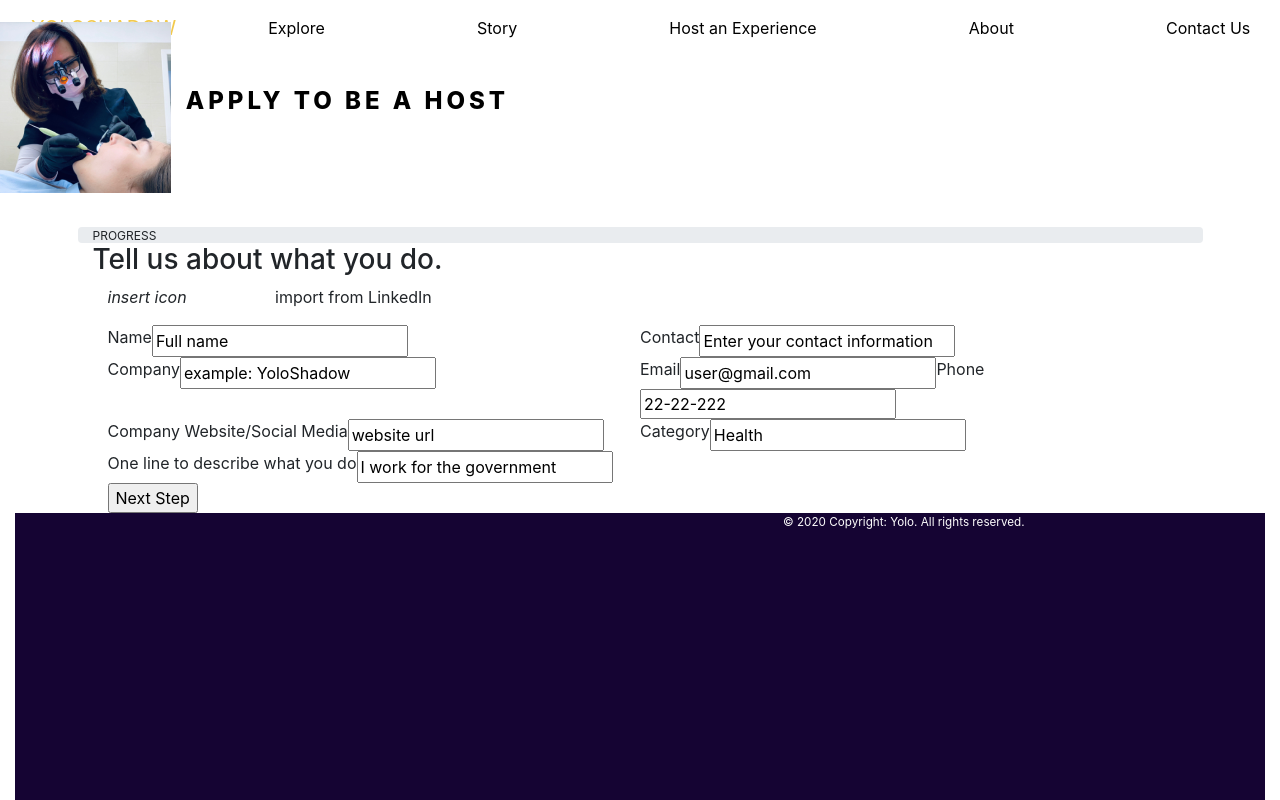
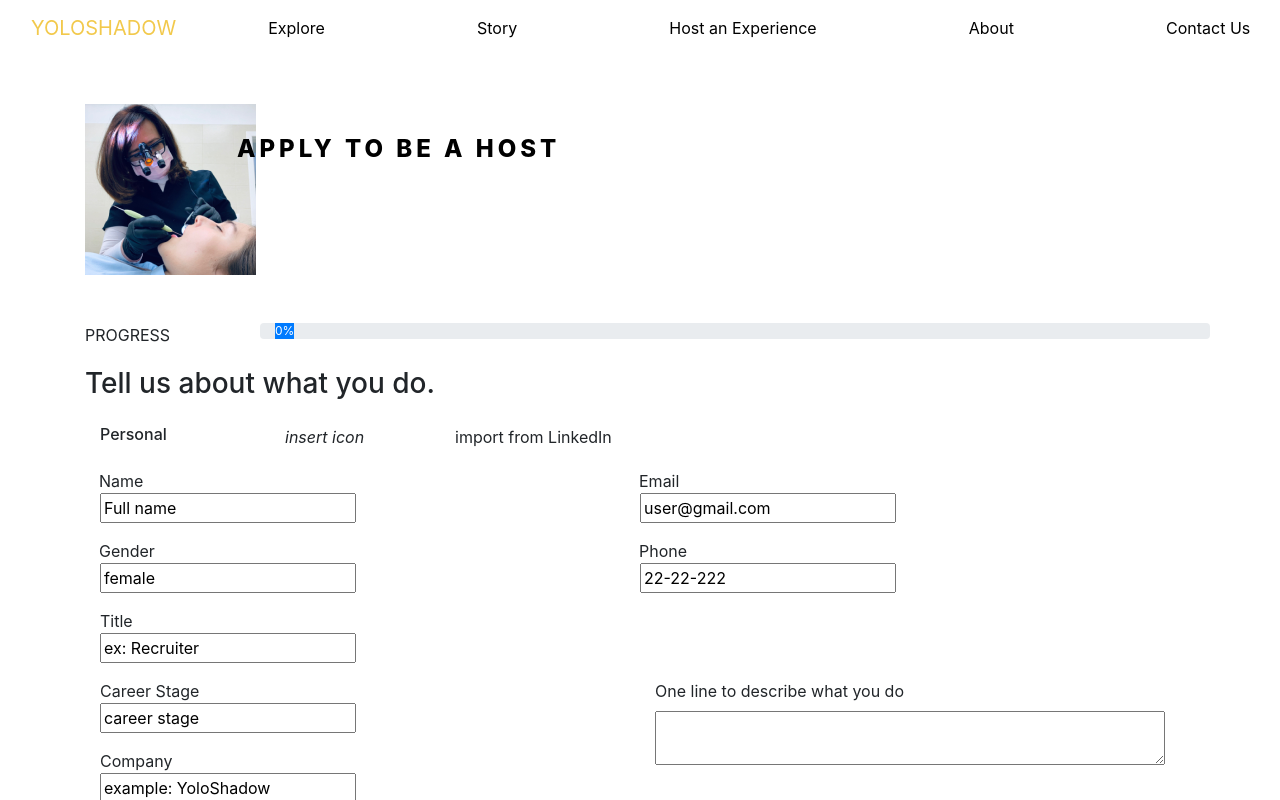
Before and after one commit to yoloventure/frontend, a React (Create React App) app: page /hostregister in a window 1280 px wide. Shown: the top 800 px of the page. Built offline with nearby package versions, Linux system fonts and the light colour scheme; no server answers.

Commit message:
regForm page 1 edit and style

```diff
--- a/src/about/About.js
+++ b/src/about/About.js
@@ -1,7 +1,7 @@
 import React, { Component } from "react";
 import hostbackground from "../photos/hostbackground.jpg";
 import "./about.css";
-import Navbar from "../commons/Navbar";
+import Navbar from "../components/Navbar";
 import FooterPage from "../commons/footer";
 import Bottom from "../components/bottom";
 import faces from "../photos/Faces.png";
@@ -18,7 +18,7 @@ class About extends React.Component {
     return (
       <div className="container-fluid app">
         <div className="nav">
-          <Navbar />
+          <Navbar textColor={"black"} />
         </div>
 
         <div className="experience-fig-1 row align-items-center">
--- a/src/components/regFormComponents/Page1.js
+++ b/src/components/regFormComponents/Page1.js
@@ -6,6 +6,9 @@ class Page1 extends React.Component {
     this.state = {
       userName: "Full name",
       contact: "Enter your contact information",
+      gender: "female",
+      title: "ex: Recruiter",
+      stage: "career stage",
       company: "example: YoloShadow",
       email: "user@gmail.com",
       phone: "22-22-222",
@@ -41,10 +44,13 @@ class Page1 extends React.Component {
       <div>
         <form onSubmit={this.handleSubmit}>
           <div className="container-fluid">
-            <div className="row">
+            <div className="row mt-1 mb-3">
               <h3>Tell us about what you do.</h3>
             </div>
-            <div className="row">
+            <div className="row mb-1">
+              <div className="col-sm-2">
+                <h6>Personal</h6>
+              </div>
               <div className="col-sm-2">
                 <i className="">insert icon</i>
               </div>
@@ -52,10 +58,17 @@ class Page1 extends React.Component {
               <p>import from LinkedIn</p>
             </div>
             <div className="container-fluid">
-              <div className="row">
+              <div className="row mb-n2">
+                <div className="col ml-n3 ">
+                  <label>Name</label>
+                </div>
+                <div className="col ml-n3">
+                  <label>Email</label>
+                </div>
+              </div>
+              <div className="row ">
                 <div className="col-sm-6">
                   <div className="row">
-                    <label>Name</label>
                     <input
                       type="text"
                       name="userName"
@@ -66,24 +79,30 @@ class Page1 extends React.Component {
                 </div>
                 <div className="col-sm-6">
                   <div className="row">
-                    <label>Contact</label>
                     <input
-                      name="contact"
-                      value={this.state.contact}
-                      type="text"
+                      name="email"
+                      value={this.state.email}
                       onChange={this.handleInputChange}
+                      type="email"
                     />
                   </div>
+                </div>
+              </div>
+              <div className="row mt-3 mb-n2">
+                <div className="col-sm-6 ml-n3">
+                  <label>Gender</label>
+                </div>
+                <div className="col-sm-6">
+                  <label>Phone</label>
                 </div>
               </div>
 
               <div className="row">
                 <div className="col-sm-6">
                   <div className="row">
-                    <label>Company</label>
                     <input
-                      name="company"
-                      value={this.state.company}
+                      name="gender"
+                      value={this.state.gender}
                       type="text"
                       onChange={this.handleInputChange}
                     />
@@ -91,14 +110,6 @@ class Page1 extends React.Component {
                 </div>
                 <div className="col-sm-6">
                   <div className="row">
-                    <label>Email</label>
-                    <input
-                      name="email"
-                      value={this.state.email}
-                      onChange={this.handleInputChange}
-                      type="email"
-                    />
-                    <label>Phone</label>
                     <input
                       name="phone"
                       value={this.state.phone}
@@ -108,48 +119,75 @@ class Page1 extends React.Component {
                   </div>
                 </div>
               </div>
-
+              <div className="row mt-3 mb-n2">
+                <label htmlFor="title">Title</label>
+              </div>
               <div className="row">
-                <div className="col-sm-6">
+                <input
+                  type="text"
+                  name="title"
+                  value={this.state.title}
+                  type="text"
+                  onChange={this.handleInputChange}
+                />
+              </div>
+              <div className="row mt-3 mb-n2">
+                <div className="col">
+                  <div className="row mb-n2">
+                    <label htmlFor="">Career Stage</label>
+                  </div>
                   <div className="row">
-                    <label>Company Website/Social Media</label>
                     <input
+                      type="text"
+                      name="stage"
+                      value={this.state.stage}
+                      type="text"
+                      onChange={this.handleInputChange}
+                    />
+                  </div>
+                  <div className="row mt-3 mb-n3">
+                    <label htmlFor="">
+                      <label htmlFor="">Company</label>
+                    </label>
+                  </div>
+                  <div className="row">
+                    <input
+                      type="text"
+                      name="company"
+                      value={this.state.company}
+                      type="text"
+                      onChange={this.handleInputChange}
+                    />
+                  </div>
+                  <div className="row mt-3 mb-n2">
+                    <label>Company website</label>
+                  </div>
+                  <div className="row">
+                    <input
+                      type="text"
                       name="website"
                       value={this.state.website}
                       type="text"
                       onChange={this.handleInputChange}
                     />
                   </div>
+                  <div className="row"></div>
                 </div>
-                <div className="col-sm-6">
-                  <div className="row">
-                    <label>Category</label>
-                    <input
-                      name="category"
-                      value={this.state.category}
-                      type="text"
-                      onChange={this.handleInputChange}
-                    />
-                  </div>
+                <div className="col">
+                  <label htmlFor="">One line to describe what you do</label>
+                  <textarea></textarea>
                 </div>
               </div>
 
-              <div className="row">
-                <div className="col-sm-12">
-                  <div className="row">
-                    <label>One line to describe what you do</label>
-                    <input
-                      name="description"
-                      value={this.state.description}
-                      type="text"
-                      onChange={this.handleInputChange}
-                    />
-                  </div>
+              <div className="row mt-5 mb-4">
+                <div className="col"></div>
+                <div className="col">
+                  <input
+                    class="btn btn-danger"
+                    type="submit"
+                    value="Next Step"
+                  />
                 </div>
-              </div>
-
-              <div className="row submit">
-                <input type="submit" value="Next Step" />
               </div>
             </div>
           </div>
--- a/src/index.js
+++ b/src/index.js
@@ -2,6 +2,6 @@ import React from "react";
 import ReactDOM from "react-dom";
 import "./index.css";
 
-import App from "./App";
+import App from "./registration/HostRegister";
 
 ReactDOM.render(<App />, document.getElementById("root"));
--- a/src/registration/HostRegister.js
+++ b/src/registration/HostRegister.js
@@ -14,25 +14,44 @@ import Page7 from "../components/regFormComponents/Page7";
 class HostRegister extends React.Component {
   constructor(props) {
     super(props);
+
     this.state = {
-      counter: 1
+      counter: 1,
+      progress: 0
     };
 
     this.handleSubmit = this.handleSubmit.bind(this);
+    // this.handleProgressBar = this.handleProgressBar.bind(this);
   }
 
   handleSubmit(event) {
+    if (this.state.counter == 1) {
+      this.setState({ progess: 0 });
+    } else if (this.state.counter == 2) {
+      this.setState({ progess: 25 });
+    } else if (this.state.counter == 3) {
+      this.setState({ progess: 50 });
+    } else if (this.state.counter == 4) {
+      this.setState({ progess: 75 });
+    } else if (this.state.counter == 5) {
+      this.setState({ progess: 95 });
+    } else {
+      this.setState({ progess: 100 });
+    }
+
     this.setState({ counter: this.state.counter + 1 });
   }
 
   handlePageRender(counter) {
     if (counter == 1) {
+      console.log(this.props.progress);
       const pageToRender = <Page1 />;
+
       return pageToRender;
     } else if (counter == 2) {
+      // this.setState({ progress: 25 });
       return <Page2 />;
     } else if (counter == 3) {
-      // this.setState({ checkCounter: 4 });
       return <Page3 />;
     } else if (counter == 4) {
       // this.setState({ checkCounter: 5 });
@@ -49,6 +68,10 @@ class HostRegister extends React.Component {
     }
   }
 
+  // handleProgressBar(counter) {
+
+  // }
+
   render() {
     return (
       <div className="container-fluid app">
@@ -56,7 +79,7 @@ class HostRegister extends React.Component {
           <Navbar textColor={"black"} />
         </div>
 
-        <div className="constant">
+        <div className="container mt-5 mb-5">
           <div className="top row">
             <div className="col-md-4">
               <img
@@ -75,13 +98,25 @@ class HostRegister extends React.Component {
           {/*Progress Bar*/}
 
           <div onSubmit={this.handleSubmit}>
-            <div className="row progress">
+            <div className="row mt-5">
               <div className="col-sm-2">
                 <p>PROGRESS</p>
               </div>
-              <div className="progress-bar"></div>
+
+              <div className="col-sm-10 progress">
+                <div
+                  className={"progress-bar w-" + this.state.progress}
+                  role="progressbar"
+                  aria-valuenow="0"
+                  aria-valuemin="0"
+                  aria-valuemax="100"
+                >
+                  {this.state.progress}%
+                </div>
+              </div>
             </div>
             {/*Components go here: replace with components */}
+
             <div className="insert">
               {this.handlePageRender(this.state.counter)}
             </div>
```
Also changed, not shown: 31 other files (tests, documents, lock files or other folders).
